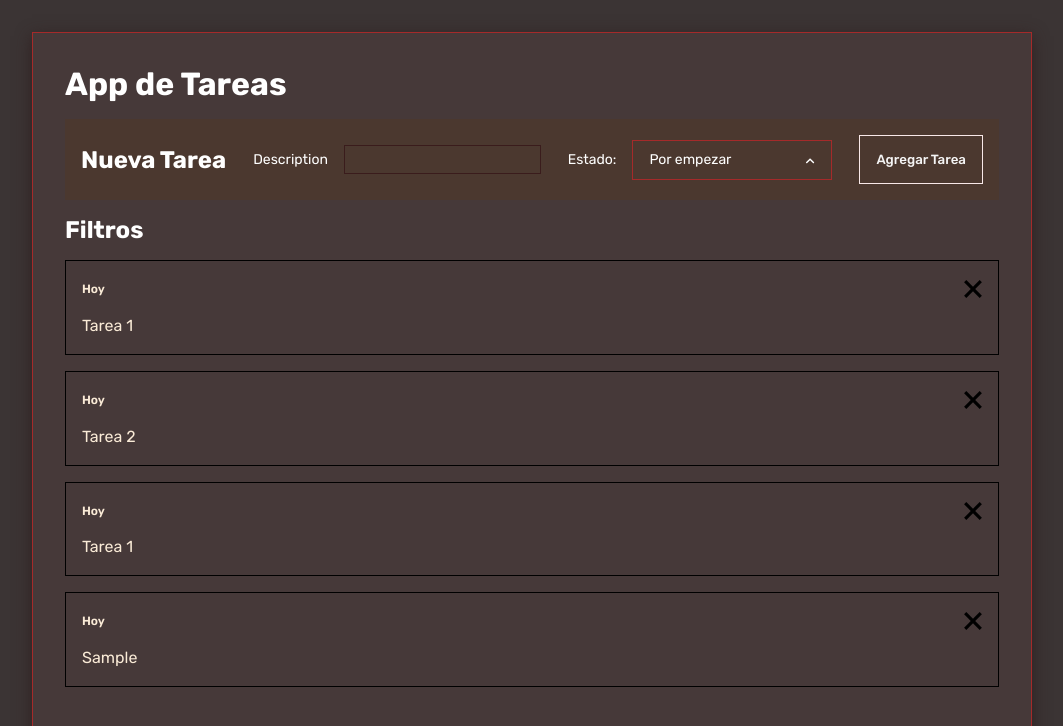
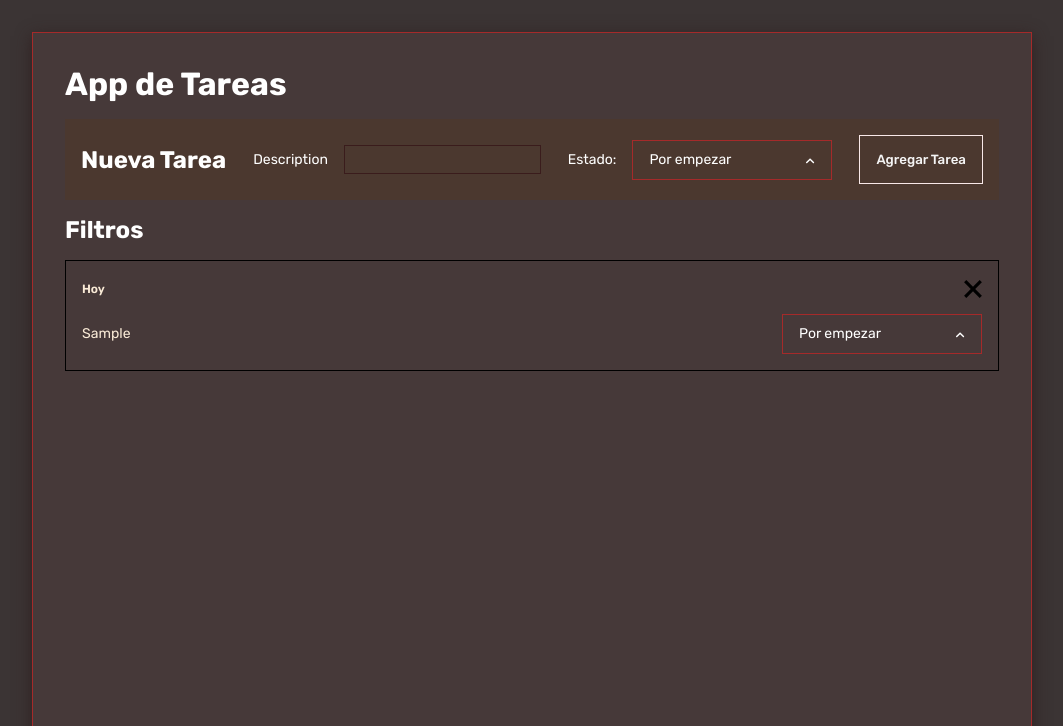
Before and after one commit to pablex72/task-manager-angular, an Angular app: page / in a window 1280 px wide. Both pictures are taken after typing "Sample" into the empty fields and a click on the button "Agregar Tarea". Shown: the top 726 px of the page, without its empty margins (108-1171 px from the left). Built offline with nearby package versions, Linux system fonts and the light colour scheme.

Commit message:
adicionando cambios de estado a tareas y estilos

```diff
--- a/src/app/components/dropdown/dropdown.component.html
+++ b/src/app/components/dropdown/dropdown.component.html
@@ -10,7 +10,7 @@
   <div class="options" *ngIf="open">
     <div
       *ngFor="let option of options"
-      class="options"
+      class="option"
       (click)="selectOption(option)"
     >
       <span>
--- a/src/app/components/dropdown/dropdown.component.scss
+++ b/src/app/components/dropdown/dropdown.component.scss
@@ -41,9 +41,40 @@ $select_height: 40px;
     margin-top: $select_height;
     width: $select_width;
     max-height: 200px;
-    overflow-y: scroll;
+    overflow-y: auto;
     overflow-x: hidden;
     border: 1px solid burlywood;
     z-index: 999;
+
+    .option{
+      display: flex;
+      align-items: center;
+      justify-content: flex-start;
+      height: 40px;
+      font-size: 14px;
+      color: white;
+      text-decoration: none;
+      background: rgb(51, 41, 41);
+      padding: 10px 1rem;
+      font-weight: normal;
+      border-bottom: 1px solid rgb(32, 22, 22);
+
+      &:last-child{
+        border: none;
+      }
+      &:hover {
+        transition-duration: 0.3s;
+        font-weight: bold;
+      }
+    }
+  }
+
+  .options::-webkit-scrollbar {
+    width: 2px;
+    background: rgb(48, 40, 40);
+  }
+
+  .options::-webkit-scrollbar-thumb {
+    border: 3px solid rgb(41, 34, 34)
   }
 }
--- a/src/app/components/services/todos.service.ts
+++ b/src/app/components/services/todos.service.ts
@@ -1,35 +1,15 @@
 import { Injectable } from '@angular/core';
 import { BehaviorSubject, Observable } from 'rxjs';
-import { Todo } from 'src/app/interfaces/todos.interfaces';
+import { Todo, TodoStatus } from 'src/app/interfaces/todos.interfaces';
 // import { Todo } from '..'
 
-const tareasDePrueba: Todo[] = [
-    {
-      id: 1,
-      description: 'Tarea 1',
-      createdAt: new Date(),
-      status: 'empty'
-    },
-    {
-      id: 2,
-      description: 'Tarea 2',
-      createdAt: new Date(),
-      status: 'empty'
-    },
-    {
-      id: 3,
-      description: 'Tarea 1',
-      createdAt: new Date(),
-      status: 'empty'
-    }
-  ];
 
 @Injectable({
   providedIn: 'root'
 })
 export class TodosService {
 
-  private todos: Todo[] = tareasDePrueba;
+  private todos: Todo[] = [];
 
   private todosSubject = new BehaviorSubject<Todo[]>(this.todos);
 
@@ -45,6 +25,15 @@ export class TodosService {
   public removeTodo(todoId: Todo["id"]) {
     this.todos = this.todos.filter(todo => todo.id !== todoId)
     this.update()
+  }
+
+  public changeTodoStatus(todoId: Todo['id'], newStatus: TodoStatus) {
+    const todoIndex = this.todos.findIndex((todo) => todo.id === todoId );
+    if(todoIndex !== -1){
+      this.todos[todoIndex].status = newStatus;
+      this.update();
+    }
+    this.update();
   }
 
   public getTodos(): Observable<Todo[]> {
--- a/src/app/components/todo-list-item/todo-list-item.component.html
+++ b/src/app/components/todo-list-item/todo-list-item.component.html
@@ -1,15 +1,23 @@
 <div *ngIf="todo" class="todo">
   <div class="top">
     <p *ngIf="todo.createdAt">{{ todo.createdAt | dateFormat }}</p>
-    <button (click)="(removeTodo())">
-      <img src="assets/x-mark.svg" alt="cross">
+    <button (click)="removeTodo()">
+      <img src="assets/x-mark.svg" alt="cross" />
     </button>
   </div>
   <div class="bottom">
-    <span>
-      {{ todo.description}}
+    <span
+      [ngStyle]="{
+        'text-decoration':todo.status === 'finished' ? 'line-through' : 'none'      }"
+    >
+      {{ todo.description }}
     </span>
 
     <!-- agregar dropdown -->
+    <app-dropdown
+      [options]="statusOptions"
+      [optionsSelected]="optionSelected"
+      (onSelected)="changeStatus($event)"
+    />
   </div>
 </div>
--- a/src/app/components/todo-list-item/todo-list-item.component.css
+++ b/src/app/components/todo-list-item/todo-list-item.component.scss
@@ -34,7 +34,9 @@
         transform: scale(1.2);
       }
     }
-    .bottom {
+  }
+
+  .bottom {
       display: flex;
       align-items: center;
       justify-content: space-between;
@@ -43,5 +45,4 @@
         font-size: 14px;
       }
     }
-  }
 }
--- a/src/app/components/todo-list-item/todo-list-item.component.ts
+++ b/src/app/components/todo-list-item/todo-list-item.component.ts
@@ -1,24 +1,38 @@
 import { Component, inject, Input } from '@angular/core';
 import { CommonModule } from '@angular/common';
-import { Todo } from 'src/app/interfaces/todos.interfaces';
+import { Todo, TodoStatus } from 'src/app/interfaces/todos.interfaces';
 import { DatePipe } from "../../pipes/date.pipe";
 import { TodosService } from '../services/todos.service';
+import { formOptions } from 'src/app/config/options';
+import { traductions } from 'src/app/utils/traductions';
+import { DropdownComponent } from "../dropdown/dropdown.component";
 
 @Component({
   selector: 'app-todo-list-item',
   standalone: true,
-  imports: [CommonModule, DatePipe],
+  imports: [CommonModule, DatePipe, DropdownComponent],
   templateUrl: './todo-list-item.component.html',
-  styleUrls: ['./todo-list-item.component.css'],
+  styleUrls: ['./todo-list-item.component.scss'],
 })
 export class TodoListItemComponent {
    @Input() todo?: Todo;
 
    private todosService = inject(TodosService)
+   public statusOptions = formOptions;
+
+   get optionSelected() {
+      return {value: this.todo?.status, name: traductions[this.todo?.status!]}
+    }
 
    public removeTodo(){
     if(!this.todo) return
     this.todosService.removeTodo(this.todo.id);
    }
 
+   public changeStatus(newStatus: {value:TodoStatus; name: string}){
+    if(this.todo?.id){
+      this.todosService.changeTodoStatus(this.todo.id, newStatus.value);
+    }
+   }
+
  }
```
